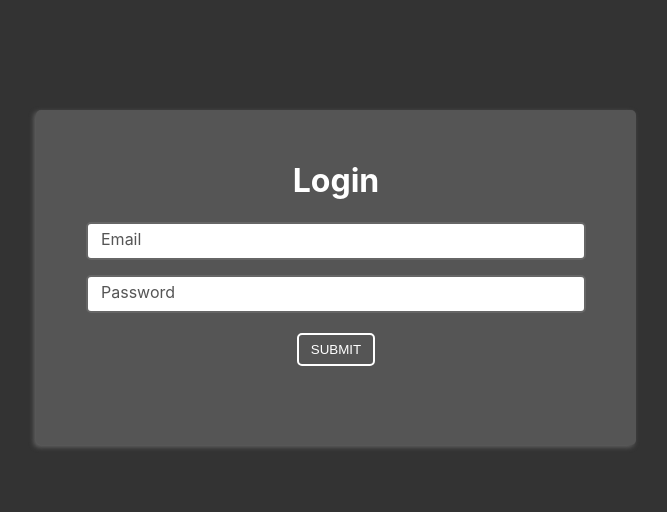
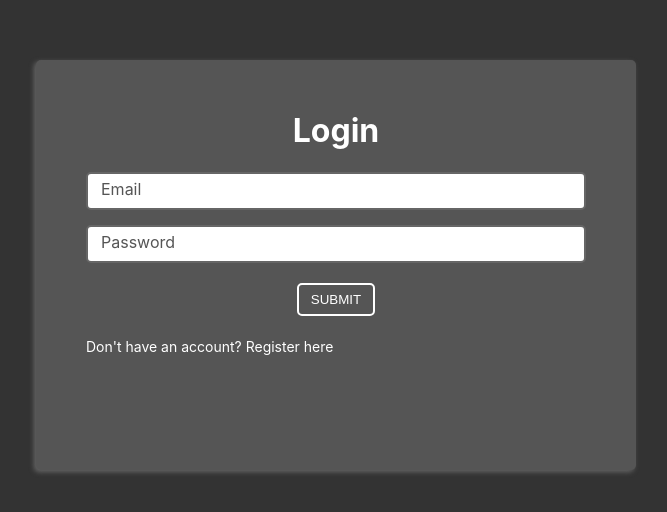
Before and after one commit to kocurzysty/pokayoke, a React (Create React App) app in the folder frontend/: page /login in a window 1280 px wide. Shown: the part 120-632 px from the top of the page, without its empty margins (304-971 px from the left). Built offline with nearby package versions, Linux system fonts and the light colour scheme.

Commit message:
styling pages fixes

```diff
--- a/frontend/src/App.css
+++ b/frontend/src/App.css
@@ -8,8 +8,8 @@
   box-shadow: -2px 2px 5px #666;
   background-color: #555;
   width: 500px;
-  height: 275px;
-  margin: calc(50vh - 175px) auto;
+  min-height: 350px;
+  margin: calc(50vh - 225px) auto;
   padding: 30px 50px;
   border-radius: 5px;
   color: white;
@@ -88,3 +88,13 @@
   border-color: #444;
   outline: none;
 }
+.form-container form + a {
+  color: white;
+  font-size: 14px;
+  text-decoration: none;
+}
+.form-container form + a:hover {
+  color: white;
+  font-size: 14px;
+  text-decoration: underline;
+}
--- a/frontend/src/pages/Login.js
+++ b/frontend/src/pages/Login.js
@@ -47,6 +47,7 @@ function Login() {
                 </div>
                 <button type="submit">Submit</button>
             </form>
+            <a href="/register">Don't have an account? Register here</a>
         </div>
     );
 }
--- a/frontend/src/pages/Register.js
+++ b/frontend/src/pages/Register.js
@@ -78,6 +78,7 @@ const Register = () => {
                 {error && <p style={{ color: 'red' }}>{error}</p>}
                 <button type="submit">Create Account</button>
             </form>
+            <a href="/login">Already have an account? Login here</a>
         </div>
     );
 };
```
